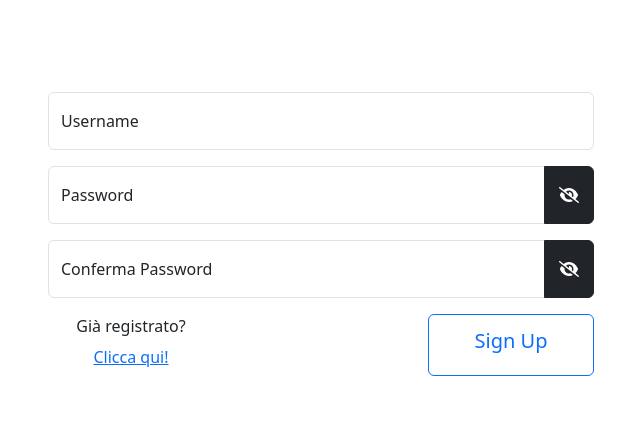
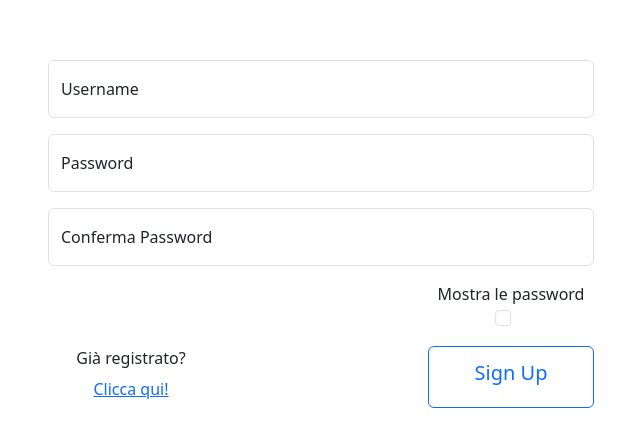
Before and after one commit to Hexygo/progetto-finale-fondamenti-web, a React (Create React App) app in the folder frontend/: page /signup in a window 1280 px wide. Shown: the part 158-604 px from the top of the page, without its empty margins (319-959 px from the left). Built offline with nearby package versions, Linux system fonts and the light colour scheme.

Commit message:
Update Frontend
-Inserita una checkbox al posto dei pulsanti per mostrare la pwd

```diff
--- a/frontend/src/components/LoginForm.jsx
+++ b/frontend/src/components/LoginForm.jsx
@@ -7,9 +7,6 @@ import Container from 'react-bootstrap/Container';
 import Row from 'react-bootstrap/Row';
 import Col from 'react-bootstrap/Col';
 import Button from 'react-bootstrap/Button';
-import InputGroup from 'react-bootstrap/InputGroup';
-import { FontAwesomeIcon } from '@fortawesome/react-fontawesome'
-import { faEyeSlash, faEye } from '@fortawesome/free-solid-svg-icons'
 
 
 export default function LoginForm(){
@@ -50,12 +47,16 @@ export default function LoginForm(){
                     <Row>
                         <Col md={3}></Col>
                         <Col md={6}>
-                            <InputGroup>
-                                <FloatingLabel label="Password" className="mb-3">
-                                    <Form.Control value={password} placeholder="Password" onChange={e=>setPassword(e.target.value)} type={(pwd) ? "text" : "password"}/>
-                                </FloatingLabel>
-                                <Button style={{width: "50px"}} variant="dark" className="mb-3" size="large" onClick={function swap(){setpwd(!pwd)}}><FontAwesomeIcon  icon={(pwd) ? faEye : faEyeSlash} id="togglePassword"></FontAwesomeIcon></Button>
-                            </InputGroup>
+                            <FloatingLabel label="Password" className="mb-3">
+                                <Form.Control value={password} placeholder="Password" onChange={e=>setPassword(e.target.value)} type={(pwd) ? "text" : "password"}/>
+                            </FloatingLabel>
+                        </Col>
+                        <Col md={3}></Col>
+                    </Row>
+                    <Row>
+                        <Col md={7}></Col>
+                        <Col md={2} className="text-center mb-3">
+                            Mostra la password <Form.Check inline onClick={function swap(){setpwd(!pwd)}}/>
                         </Col>
                         <Col md={3}></Col>
                     </Row>
--- a/frontend/src/components/SignupForm.jsx
+++ b/frontend/src/components/SignupForm.jsx
@@ -8,9 +8,6 @@ import Row from 'react-bootstrap/Row';
 import Col from 'react-bootstrap/Col';
 import Button from 'react-bootstrap/Button';
 import Modal from 'react-bootstrap/Modal';
-import InputGroup from 'react-bootstrap/InputGroup';
-import { FontAwesomeIcon } from '@fortawesome/react-fontawesome'
-import { faEyeSlash, faEye } from '@fortawesome/free-solid-svg-icons'
 
 
 export default function SignupForm(){
@@ -56,24 +53,25 @@ export default function SignupForm(){
                     <Row>
                         <Col md={3}></Col>
                         <Col md={6}>
-                            <InputGroup>
                             <FloatingLabel label="Password" className="mb-3">
                                 <Form.Control value={password} placeholder="Password" onChange={e=>setPassword(e.target.value)} type={(pwd) ? "text" : "password"}/>
                             </FloatingLabel>
-                                <Button style={{width: "50px"}} variant="dark"className="mb-3" size="large" onClick={function swap(){setpwd(!pwd)}}><FontAwesomeIcon  icon={(pwd) ? faEye : faEyeSlash} id="togglePassword"></FontAwesomeIcon></Button>
-                            </InputGroup>
                         </Col>
                         <Col md={3}></Col>
                     </Row>
                     <Row>
                         <Col md={3}></Col>
                         <Col md={6}>
-                            <InputGroup>
                             <FloatingLabel label="Conferma Password" className="mb-3">
                                 <Form.Control value={cpassword} placeholder="Password" onChange={e=>setCPassword(e.target.value)} type={(pwd) ? "text" : "password"}/>
                             </FloatingLabel>
-                                <Button style={{width: "50px"}} variant="dark" className="mb-3" size="large" onClick={function swap(){setpwd(!pwd)}}><FontAwesomeIcon  icon={(pwd) ? faEye : faEyeSlash} id="togglePassword"></FontAwesomeIcon></Button>
-                            </InputGroup>
+                        </Col>
+                        <Col md={3}></Col>
+                    </Row>
+                    <Row>
+                        <Col md={7}></Col>
+                        <Col md={2} className="text-center mb-3">
+                            Mostra le password <Form.Check inline onClick={function swap(){setpwd(!pwd)}}/>
                         </Col>
                         <Col md={3}></Col>
                     </Row>
```
Lines whose indentation alone changed are shown as unchanged.
